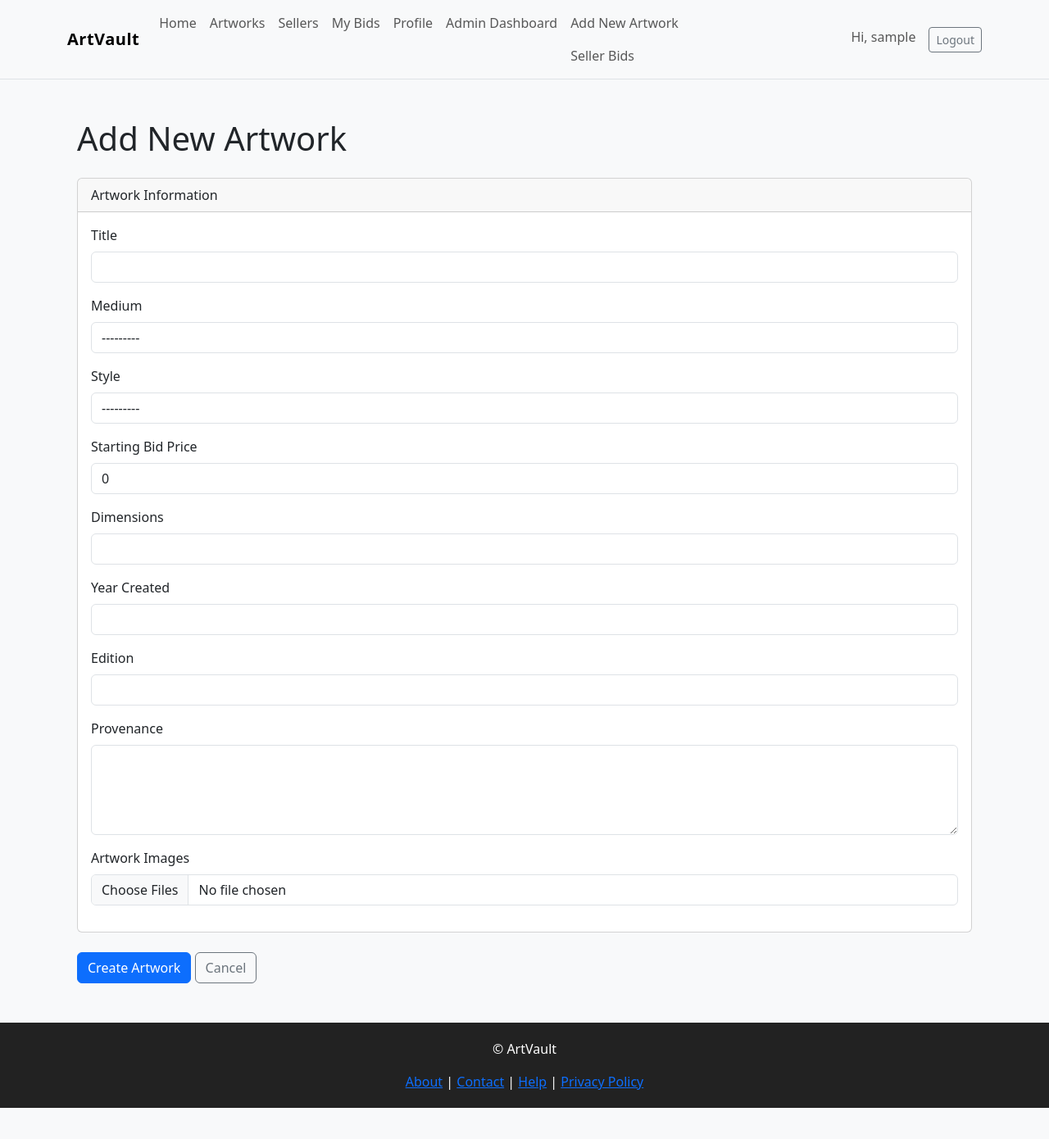
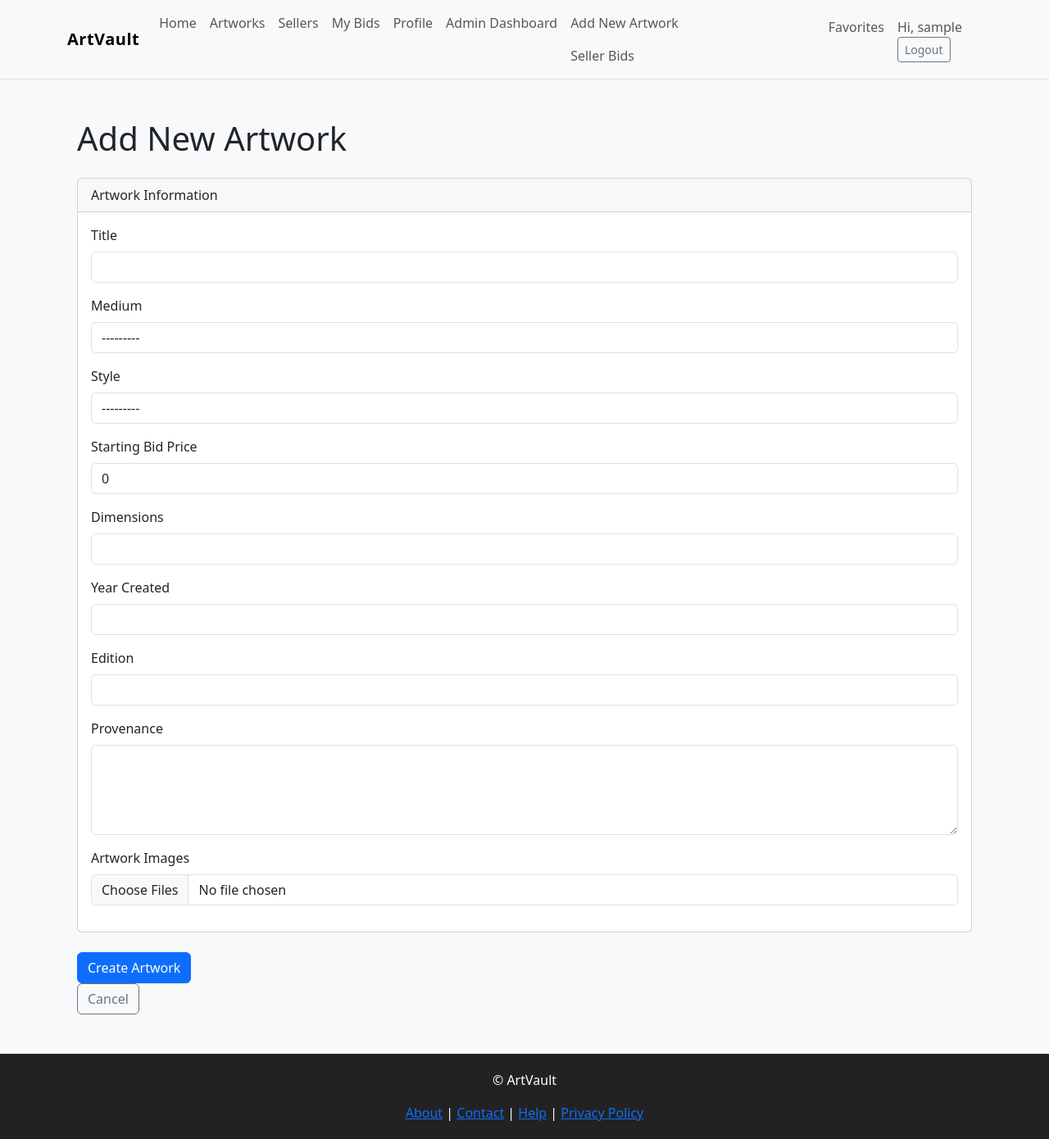
Before and after one commit to Alexander-HR/ArtVault, a Django app: page /artworks/new/ in a window 1280 px wide. Shown: the whole page at 82% size. Before the commit the page ends 1352 px from the top, so only its background shows below. Run offline with Django 5.2, Linux system fonts and the light colour scheme; a user stored in the database is signed in; tables that the repository leaves empty hold one stand-in row (values such as "Sample post").

Commit message:
Favorite model, get favorites and toggle favorite views created

```diff
--- a/artworks/models.py
+++ b/artworks/models.py
@@ -39,3 +39,11 @@ class ArtworkImage(models.Model):
     image = models.ImageField(upload_to="artwork_images", blank=True, null=True)
     def __str__(self):
         return f'Image for {self.artwork.title}'
+
+class Favorite(models.Model):
+    user = models.ForeignKey(settings.AUTH_USER_MODEL, on_delete=models.CASCADE, related_name='favorites')
+    artwork = models.ForeignKey(Artwork, on_delete=models.CASCADE, related_name='favorited_by')
+    created_at = models.DateTimeField(auto_now=True)
+
+    class Meta:
+        unique_together = ('user', 'artwork')
--- a/artworks/views.py
+++ b/artworks/views.py
@@ -6,7 +6,7 @@ from accounts.models import Seller
 from bids.forms import BidForm
 from bids.models import Bid
 from .forms import ArtworkForm
-from .models import Artwork, ArtworkImage
+from .models import Artwork, ArtworkImage, Favorite
 from django.db.models import Max, Q
 
 
@@ -19,6 +19,7 @@ def artwork_detail(request, artwork_id):
     )
 
     user_bid = None
+    is_favorited = False
 
     if request.user.is_authenticated:
         user_bid = (
@@ -26,6 +27,10 @@ def artwork_detail(request, artwork_id):
             .order_by("-created_at")
             .first()
         )
+
+        is_favorited = Favorite.object.filter(
+            user=request.user, artwork=artwork
+        ).exists()
 
     context = {
         "artwork": artwork,
@@ -119,3 +124,26 @@ def create_artwork(request):
     return render(request, "artworks/create_artwork.html", {
         "form": form
     })
+
+@login_required
+def favorites(request):
+    favorite_artworks = Artwork.objects.filter(favorited_by__user=request.user).prefetch_related("images")
+
+    return render(request, "artworks/favorites.html", {
+        "artworks": favorite_artworks
+        })
+
+def toggle_favorite(request, artwork_id):
+    if request.method != "POST":
+        return redirect("artworks:artwork_detail", artwork_id=artwork_id)
+
+    artwork = get_object_or_404(Artwork, id=artwork_id)
+    favorite, created = Favorite.objects.get_or_create(
+        user=request.user,
+        artwork=artwork,
+    )
+
+    if not created:
+        favorite.delete()
+
+    return redirect("artworks:artwork_detail", artwork_id=artwork_id)
--- a/templates/partials/navbar.html
+++ b/templates/partials/navbar.html
@@ -49,6 +49,10 @@
             <ul class="navbar-nav ms-auto">
                 {% if user.is_authenticated %}
                     <li class="nav-item">
+                        <a class="nav-link" href="{% url 'artworks:favorites' %}">
+                            Favorites
+                    </li>
+                    <li class="nav-item">
                         <span class="navbar-text me-3">
                             Hi, {{ user.username }}
                         </span>
```
Also changed, not shown: artworks/migrations/0005_favorite.py (added), templates/artworks/favorites.html (added).
